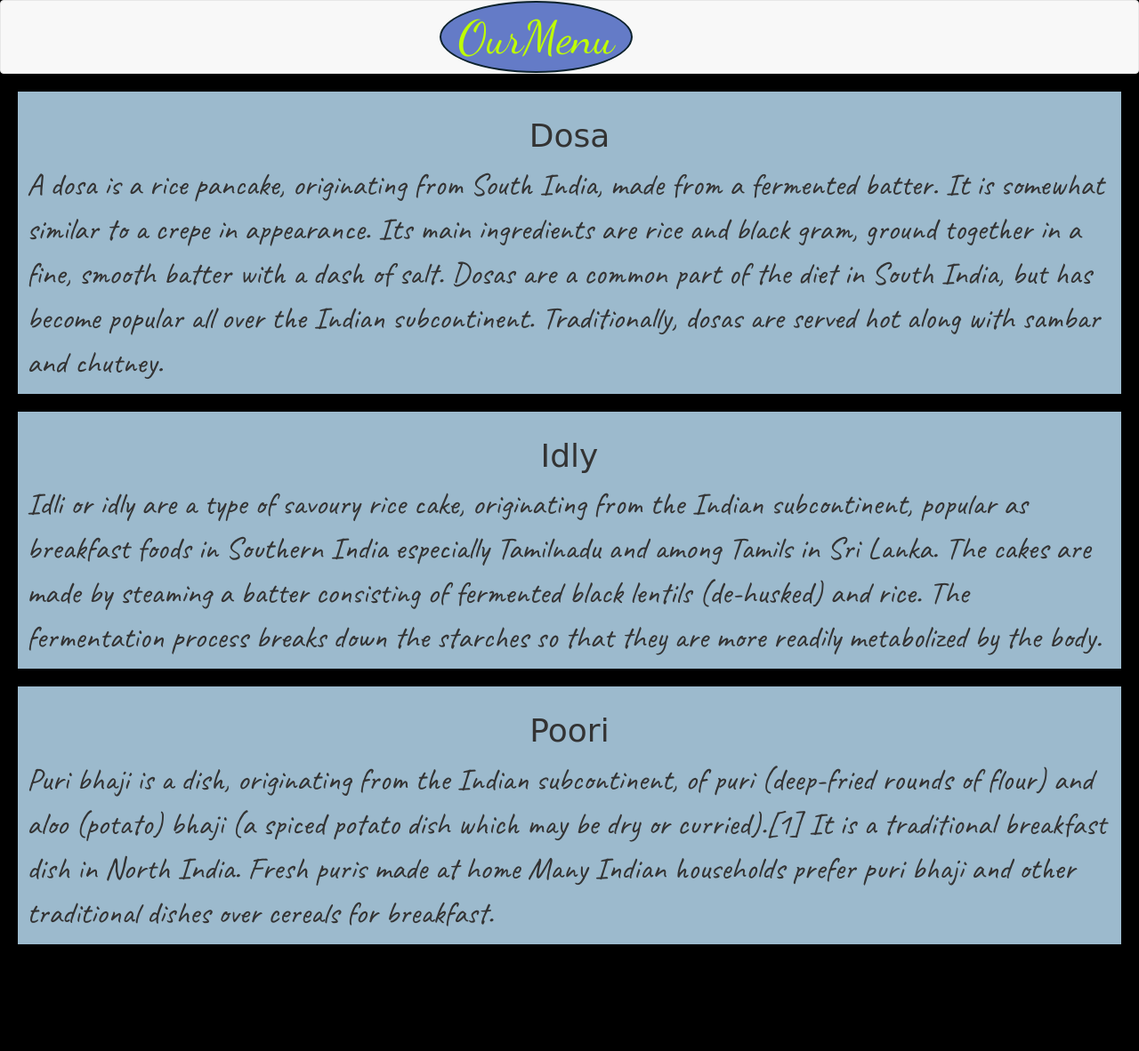
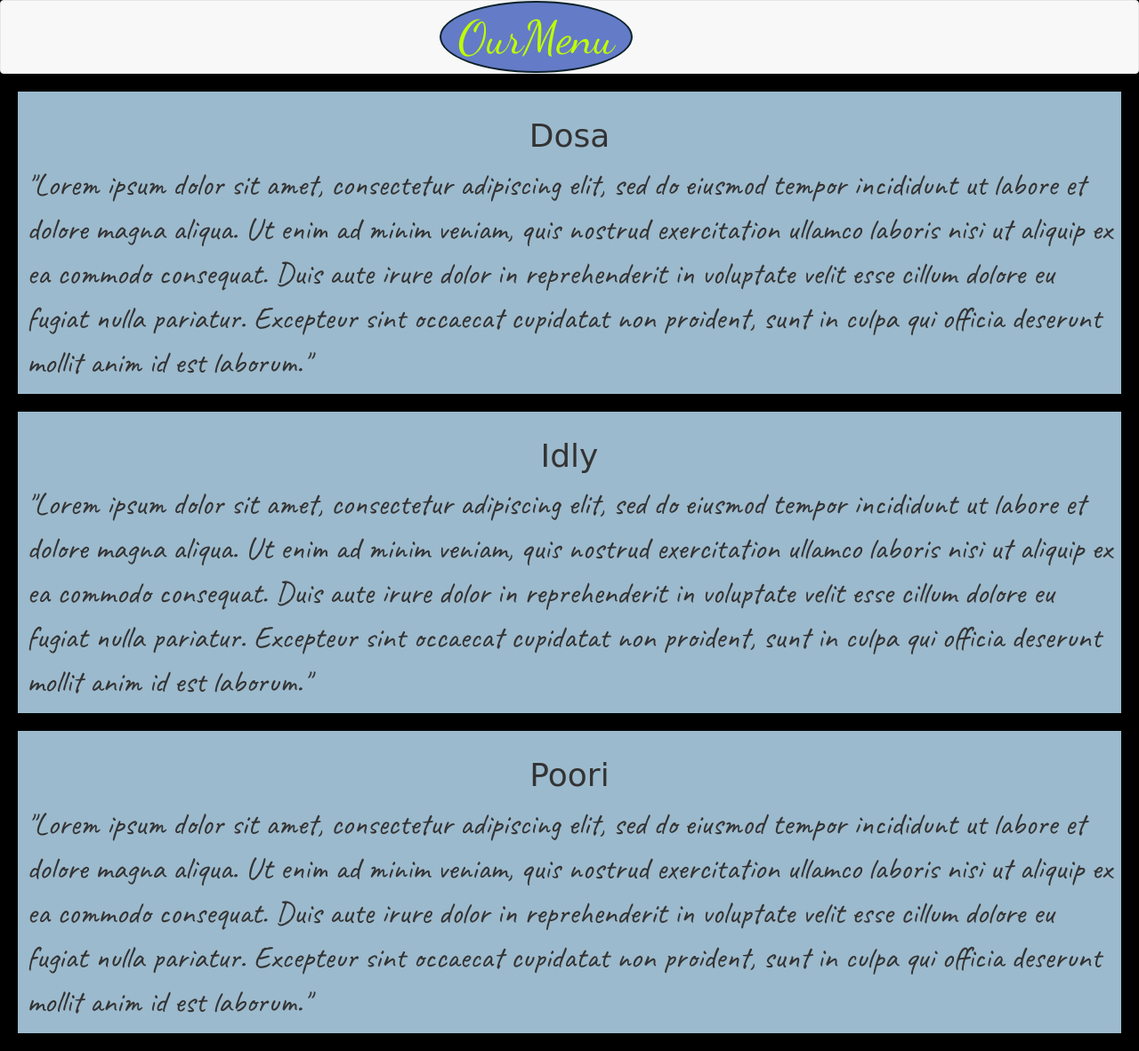
Before and after one commit to Ravibharathi-SP/coursera, a plain HTML site: page Html2.html in a window 1280 px wide. Shown: the whole page at 89% size. Before the commit the page ends 1082 px from the top, so only its background shows below. Drawn offline with Linux system fonts and the light colour scheme; a web font is replaced by a local one.

Commit message:
Update Html2.html

```diff
--- a/Html2.html
+++ b/Html2.html
@@ -61,22 +61,19 @@
     <div class="content" id = "dosa">
       <h1 class="text-center">Dosa</h1>
       <div  id = "dosa-content">
-        A dosa is a rice pancake, originating from South India, made from a fermented batter. It is somewhat similar to a crepe in appearance. Its main ingredients are rice and black gram, ground together in a fine, smooth batter with a dash of salt. Dosas are a common part of the diet in South India, but has become popular all over the Indian subcontinent. Traditionally, dosas are served hot along with sambar and chutney.
-      </div>
+"Lorem ipsum dolor sit amet, consectetur adipiscing elit, sed do eiusmod tempor incididunt ut labore et dolore magna aliqua. Ut enim ad minim veniam, quis nostrud exercitation ullamco laboris nisi ut aliquip ex ea commodo consequat. Duis aute irure dolor in reprehenderit in voluptate velit esse cillum dolore eu fugiat nulla pariatur. Excepteur sint occaecat cupidatat non proident, sunt in culpa qui officia deserunt mollit anim id est laborum."      </div>
     </div>
 
     <div class="content" id = "idly">
       <h1 class="text-center">Idly</h1>
       <div  id = "idly-content">
-        Idli or idly  are a type of savoury rice cake, originating from the Indian subcontinent, popular as breakfast foods in Southern India especially Tamilnadu and among Tamils in Sri Lanka. The cakes are made by steaming a batter consisting of fermented black lentils (de-husked) and rice. The fermentation process breaks down the starches so that they are more readily metabolized by the body.
-      </div>
+"Lorem ipsum dolor sit amet, consectetur adipiscing elit, sed do eiusmod tempor incididunt ut labore et dolore magna aliqua. Ut enim ad minim veniam, quis nostrud exercitation ullamco laboris nisi ut aliquip ex ea commodo consequat. Duis aute irure dolor in reprehenderit in voluptate velit esse cillum dolore eu fugiat nulla pariatur. Excepteur sint occaecat cupidatat non proident, sunt in culpa qui officia deserunt mollit anim id est laborum."      </div>
     </div>
 
     <div class="content" id = "poori">
       <h1 class="text-center">Poori</h1>
       <div id = "poori-content">
-        Puri bhaji is a dish, originating from the Indian subcontinent, of puri (deep-fried rounds of flour) and aloo (potato) bhaji (a spiced potato dish which may be dry or curried).[1] It is a traditional breakfast dish in North India. Fresh puris made at home Many Indian households prefer puri bhaji and other traditional dishes over cereals for breakfast.
-      </div>
+"Lorem ipsum dolor sit amet, consectetur adipiscing elit, sed do eiusmod tempor incididunt ut labore et dolore magna aliqua. Ut enim ad minim veniam, quis nostrud exercitation ullamco laboris nisi ut aliquip ex ea commodo consequat. Duis aute irure dolor in reprehenderit in voluptate velit esse cillum dolore eu fugiat nulla pariatur. Excepteur sint occaecat cupidatat non proident, sunt in culpa qui officia deserunt mollit anim id est laborum."      </div>
     </div>
     <script src="jquery-2.1.4.min.js"></script>
     <script src="bootstrap.min.js"></script>
```
